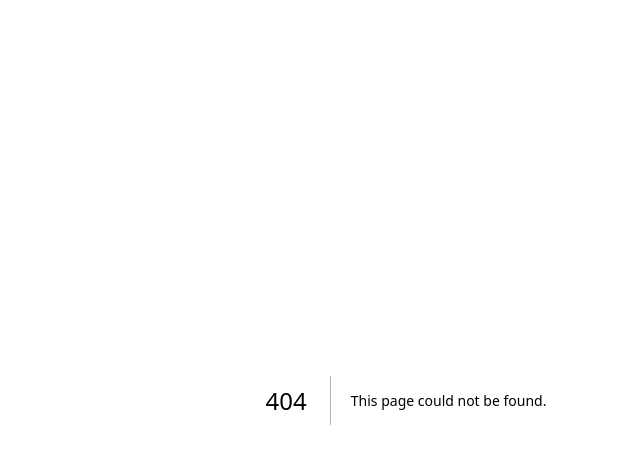
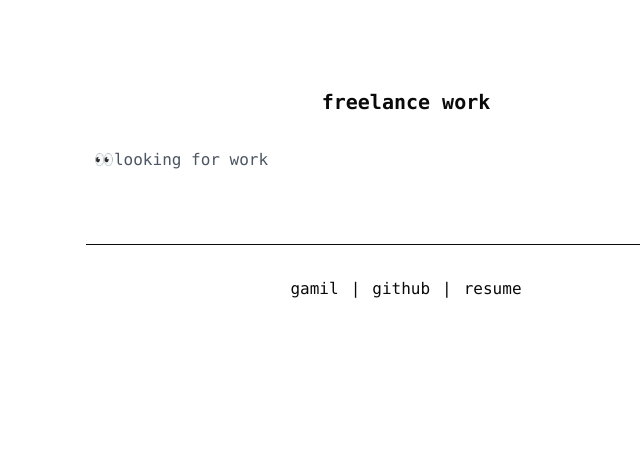
Before and after one commit to breeworks/portfolio, a Next.js app: page /freelance in a window 1280 px wide. Before the commit this address had no page. Shown: the top 464 px of the page, without its empty margins (234-874 px from the left). Built offline with nearby package versions, Linux system fonts and the light colour scheme.

Commit message:
new updates:1

```diff
--- a/src/app/Blogs/page.tsx
+++ b/src/app/Blogs/page.tsx
@@ -9,15 +9,13 @@ export default function Page() {
       </span>
       <div className="mb-5">
           <span className="font-semibold">
-        {/* posting soon */}
-          {/* <a href="https://www.notion.so/NEXT-JS-17b780a2188f80ca90dcd0e55d9054e1" rel='noopener noreferrer' target='_blank' className='ml-1' > nextjs in depth </a> */}
-          coming soon 🔜
+          React&apos;s reconciliation process
+          <a href="https://www.notion.so/React-s-reconciliation-process-17d780a2188f80529b0dc13041fe0df3" rel='noopener noreferrer' target='_blank' className='ml-1' > nextjs in depth </a>
           </span>
-        <p className="p-2 text-gray-600">
-        this is a blog on ....🤔
-        </p>
+            <p className="p-3 text-gray-600"> explained about the reconciliation in react </p>
       </div>
       {/* footer */}
       <Footer />
-    </main>  )
+    </main>
+    );
 }
--- a/src/app/Main/page.tsx
+++ b/src/app/Main/page.tsx
@@ -16,8 +16,10 @@ export default function Main() {
           <section className="mb-12">
             <h2 className="text-xl mb-4">experience</h2>
             <ul className="list-disc list-inside space-y-2">
-              verry soon
+              <li>verry soon</li>
+              <Link href="/freelance"><li>freelance work</li></Link>
             </ul>
+
           </section>
 
           {/* Projects */}
@@ -34,7 +36,7 @@ export default function Main() {
           <section className="mb-12">
             <h2 className="text-xl mb-4">blogs</h2>
             <ul className="list-disc list-inside space-y-2">
-              <Link href="/Blogs"><li>technical blogs</li></Link>
+              <Link href="/Blogs"><li> devs blogs</li></Link>
             </ul>
           </section>
 
--- /dev/null
+++ b/src/app/freelance/page.tsx
@@ -0,0 +1,22 @@
+import React from 'react'
+import Footer from '@/components/footer';
+
+export default function Page() {
+  return (
+        <main className="min-h-screen max-w-2xl mx-auto px-4 py-16 font-mono">
+          <span className="flex items-center justify-center text-xl font-semibold p-6">
+            freelance work
+          </span>
+          <div className="mb-5">
+              <span className="font-semibold">
+            {/* post some freelance work */}
+              </span>
+            <p className="p-2 text-gray-600">
+                👀looking for work
+            </p>
+          </div>
+          {/* footer */}
+          <Footer />
+        </main>
+    );
+}
```
